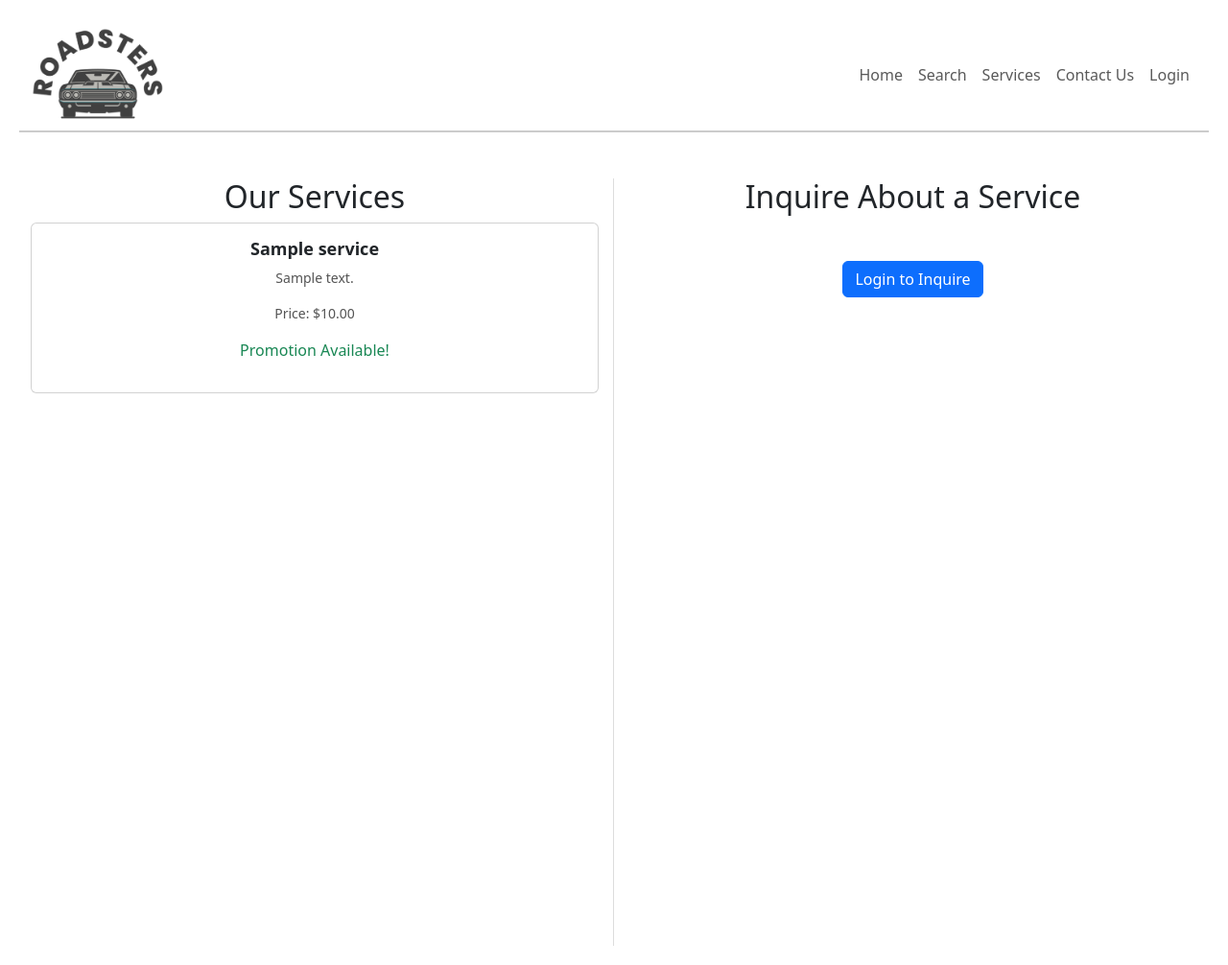
After one commit to Raman0956/Roadster, a PHP site: page /views/services/services.php in a window 1280 px wide. The commit adds this page. Shown: the whole page at 96% size. Run offline with PHP 8.4, Linux system fonts and the light colour scheme; tables that the repository leaves empty hold one stand-in row (values such as "Sample post").

Commit message:
added Services - Raman

```diff
--- a/models/Service.php
+++ b/models/ServiceModel.php
@@ -1,7 +1,7 @@
 <?php
-require_once 'config/Database.php';
+require_once 'C:/xampp/htdocs/roadsters/config/database.php';
 
-class Service {
+class ServiceModel {
     private $conn;
     private $table = "service";
 
@@ -11,8 +11,8 @@ class Service {
     }
 
     // Fetch all available services
-    public function getServices() {
-        $query = "SELECT * FROM " . $this->table . " WHERE promotion = 1";
+    public function getAllServices() {
+        $query = "SELECT * FROM Service";
         $stmt = $this->conn->prepare($query);
         $stmt->execute();
         return $stmt->fetchAll(PDO::FETCH_ASSOC);
--- a/views/cars/inquiry.php
+++ b/views/cars/inquiry.php
@@ -26,7 +26,7 @@ $model = $_POST['model'] ?? $_GET['model'] ?? '';
 
 
 <div class="container mt-5">
-<h2 class="text-center">Book a Test Drive</h2>
+<h2 class="text-center">Send us your Inquiry</h2>
     <form method="POST" action="/roadsters/controllers/InquiryController.php?action=sendInquiry" class="needs-validation" novalidate>
         <div class="row mb-3">
         <div class="col-md-6">
@@ -49,7 +49,7 @@ $model = $_POST['model'] ?? $_GET['model'] ?? '';
         </div>
         <div class="mb-3">
             <label for="message" class="form-label">What do you want to Inquire about <?php echo $make ?> <?php echo $model ?> ? </label>
-            <textarea id="message" name="message" class="form-control" rows="4" required></textarea>
+            <textarea id="message" name="message" class="form-control" rows="4" placeholder ="I am interested in " required></textarea>
         </div>
 
         <button type="submit" class="btn btn-primary w-100">Send Inquiry</button>
--- a/views/navbar.php
+++ b/views/navbar.php
@@ -29,7 +29,7 @@ $username = $_SESSION['username'] ?? 'Guest';
                     <a class="nav-link" href="<?= $baseURL; ?>/views/cars/browse.php">Search</a>
                 </li>
                 <li class="nav-item">
-                    <a class="nav-link" href="<?= $baseURL; ?>/views/services/list.php">Services</a>
+                    <a class="nav-link" href="<?= $baseURL; ?>/views/services/services.php">Services</a>
                 </li>
                 <li class="nav-item">
                     <a class="nav-link" href="<?= $baseURL; ?>/views/contact_us.php">Contact Us</a>
--- /dev/null
+++ b/views/services/services.php
@@ -0,0 +1,112 @@
+<?php
+session_start();
+require_once 'C:/xampp/htdocs/roadsters/models/ServiceModel.php';
+require_once 'C:/xampp/htdocs/roadsters/views/header.php';
+
+// Fetch all services
+$serviceModel = new ServiceModel();
+$services = $serviceModel->getAllServices();
+
+// Get logged-in user ID
+$userID = $_SESSION['userID'] ?? null;
+
+?>
+
+<!DOCTYPE html>
+<html>
+<head>
+    <title>Our Services </title>
+    <link href="https://cdn.jsdelivr.net/npm/bootstrap@5.3.0/dist/css/bootstrap.min.css" rel="stylesheet">
+    <style>
+        .service-container {
+            height: 100vh;
+            display: flex;
+            overflow: hidden;
+        }
+
+        .service-list {
+            overflow-y: auto;
+            border-right: 1px solid #ddd;
+            padding-right: 15px;
+        }
+
+        .inquiry-form {
+            padding-left: 15px;
+        }
+    </style>
+</head>
+<body>
+<div class="container-fluid mt-5">
+    <div class="row service-container">
+        <!-- Services List -->
+        <div class="col-md-6 service-list">
+            <h2 class="text-center">Our Services</h2>
+            <?php if (!empty($services)): ?>
+                <?php foreach ($services as $service): ?>
+                    <div class="card mb-3">
+                        <div class="card-body">
+                            <h5 class="card-title"><?= htmlspecialchars($service['name']); ?></h5>
+                            <p class="card-text"><?= htmlspecialchars($service['description']); ?></p>
+                            <p class="card-text">Price: $<?= htmlspecialchars(number_format($service['price'], 2)); ?></p>
+                            <?php if ($service['promotion']): ?>
+                                <p class="text-success">Promotion Available!</p>
+                            <?php endif; ?>
+                        </div>
+                    </div>
+                <?php endforeach; ?>
+            <?php else: ?>
+                <p class="text-center">No services available at the moment. Please check back later!</p>
+            <?php endif; ?>
+        </div>
+
+        <!-- Inquiry Form -->
+        <div class="col-md-6 inquiry-form">
+            <h2 class="text-center">Inquire About a Service</h2>
+            <?php if ($userID): ?>
+            <form method="POST" action="/roadsters/controllers/ServiceController.php" class="needs-validation" novalidate>
+                <div class="mb-3">
+                    <label for="serviceID" class="form-label">Select a Service</label>
+                    <select id="serviceID" name="serviceID" class="form-control" required>
+                        <option value="" disabled selected>Select a service</option>
+                        <?php foreach ($services as $service): ?>
+                            <option value="<?= $service['serviceID']; ?>"><?= htmlspecialchars($service['name']); ?></option>
+                        <?php endforeach; ?>
+                    </select>
+                    <div class="invalid-feedback">Please select a service.</div>
+                </div>
+                <div class="mb-3">
+                    <label for="message" class="form-label">Message</label>
+                    <textarea id="message" name="message" class="form-control" rows="4" required placeholder="Need a Service Appointment? Send us a message."></textarea>
+                    <div class="invalid-feedback">Please enter a message.</div>
+                </div>
+                <button type="submit" name="inquireService" class="btn btn-primary w-100">Submit Inquiry</button>
+            </form>
+
+            <?php else: ?>
+                <p class="text-center mt-5">
+                    <a href="/roadsters/views/authentication/login.php?redirect=/roadsters/views/services/services.php" class="btn btn-primary">Login to Inquire</a>
+                </p>
+            <?php endif; ?>
+        </div>
+    </div>
+</div>
+
+<!-- Include Bootstrap JS -->
+<script src="https://cdn.jsdelivr.net/npm/bootstrap@5.3.0/dist/js/bootstrap.bundle.min.js"></script>
+<script>
+    (function () {
+        'use strict';
+        var forms = document.querySelectorAll('.needs-validation');
+        Array.prototype.slice.call(forms).forEach(function (form) {
+            form.addEventListener('submit', function (event) {
+                if (!form.checkValidity()) {
+                    event.preventDefault();
+                    event.stopPropagation();
+                }
+                form.classList.add('was-validated');
+            }, false);
+        });
+    })();
+</script>
+</body>
+</html>
```
Also changed, not shown: controllers/ServiceController.php (+42 -6 lines), models/InquiryModel.php (+11 -0 lines), views/services/list.php (deleted, +0 -19 lines).
